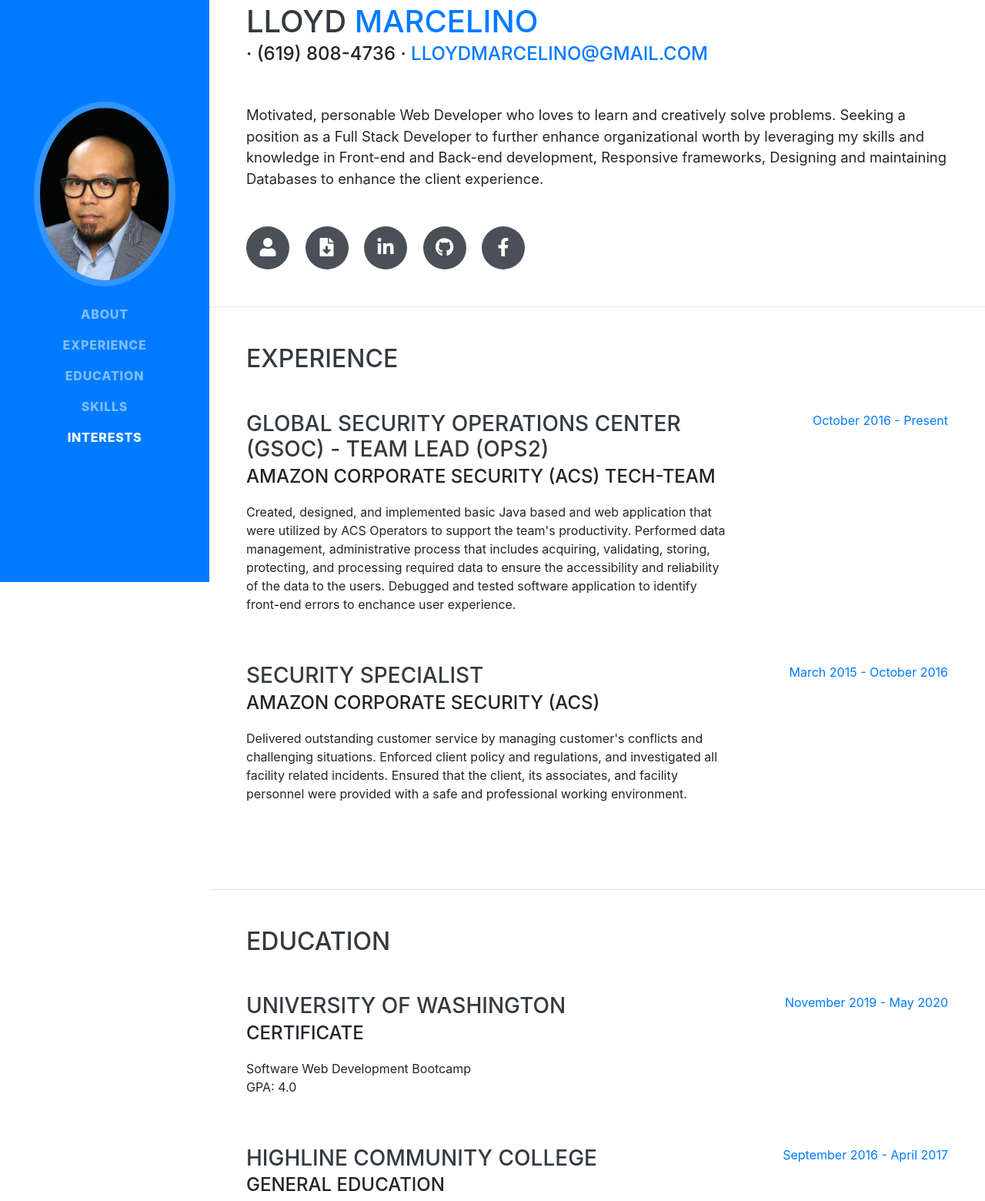
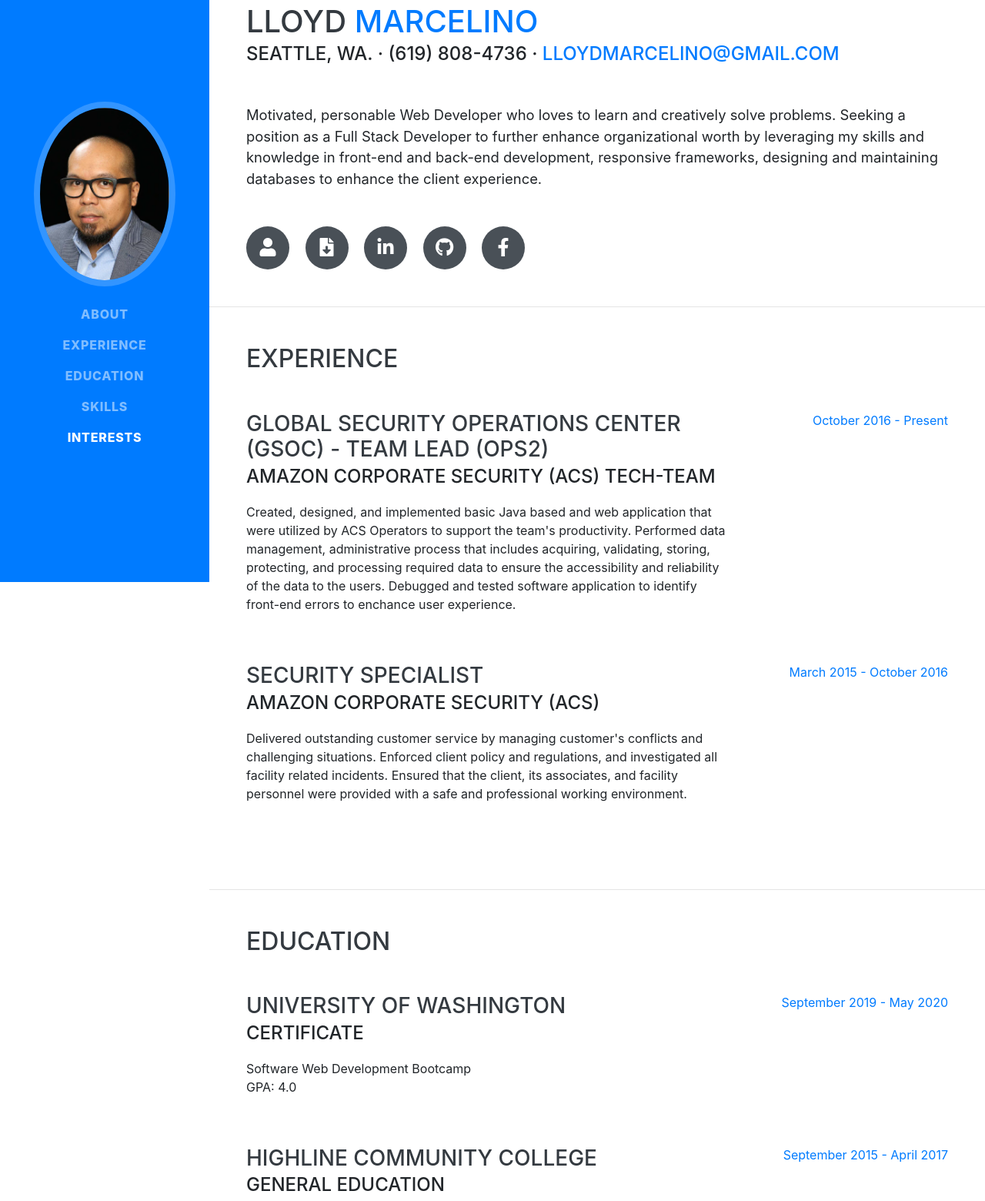
Before and after one commit to Ethanlloyd21/resume, a website with bundled scripts: page index.html in a window 1280 px wide. Shown: the part 44-1604 px from the top of the page at 77% size. Built offline with nearby package versions, Linux system fonts and the light colour scheme; a web font is replaced by a local one.

Commit message:
update docx

```diff
--- a/index.html
+++ b/index.html
@@ -72,13 +72,13 @@
         <h1 class="mb-0">Lloyd
           <span class="text-primary">Marcelino</span>
         </h1>
-        <div class="subheading mb-5"> · (619) 808-4736 ·
+        <div class="subheading mb-5"> Seattle, WA. · (619) 808-4736 ·
           <a href="mailto:lloydmarcelino@gmail.com">lloydmarcelino@gmail.com</a>
         </div>
         <p class="lead mb-5">Motivated, personable Web Developer who loves to learn and creatively solve
           problems. Seeking a position as a Full Stack Developer to further enhance organizational worth by leveraging
-          my skills and knowledge in Front-end and Back-end development, Responsive frameworks, Designing and
-          maintaining Databases to enhance the client experience.</p>
+          my skills and knowledge in front-end and back-end development, responsive frameworks, designing and
+          maintaining databases to enhance the client experience.</p>
         <div class="social-icons">
           <a href="https://lloydmarcelino.com" target="blank" title="Portfolio">
             <i class="fas fa-user"></i>
@@ -152,7 +152,7 @@
             <p>GPA: 4.0</p>
           </div>
           <div class="resume-date text-md-right">
-            <span class="text-primary">November 2019 - May 2020</span>
+            <span class="text-primary">September 2019 - May 2020</span>
           </div>
         </div>
 
@@ -164,7 +164,7 @@
             <p>GPA: 3.9</p>
           </div>
           <div class="resume-date text-md-right">
-            <span class="text-primary">September 2016 - April 2017</span>
+            <span class="text-primary">September 2015 - April 2017</span>
           </div>
         </div>
 
@@ -219,7 +219,7 @@
         <div class="subheading mb-3">Technologies</div>
         <ul class="fa-ul mb-0">
           <p>
-            GitHub, Mongoose, AJAX, Sequelize, npm, GitHub, SSH, CDN, REST, HTTP, API, momentJS, localStorage, Agile
+            GitHub, Mongoose, AJAX, Sequelize, npm, SSH, CDN, REST, HTTP, API, momentJS, localStorage, Agile
             Development, Request-response pattern, Promises, CLI, Postman, MVC, NoSQL, SQL, JSX, Babel, webpack, Big O,
             Single Page Application, Progressive Web Application, SEO, ORM , ODM, Design Patterns, Scrum , Kanban,
             Inquirer.js, Mocha, Test Driven Development, Jest, Mongo 3T, MySQL Workbench, Handlebars, Pug, Continuous
```
Also changed, not shown: 2 other files.
